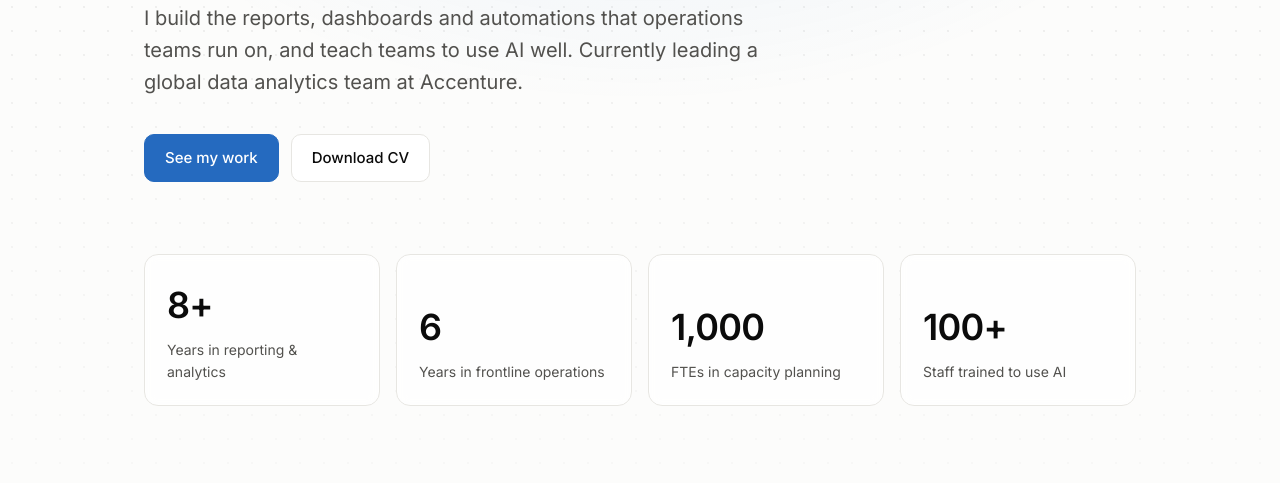
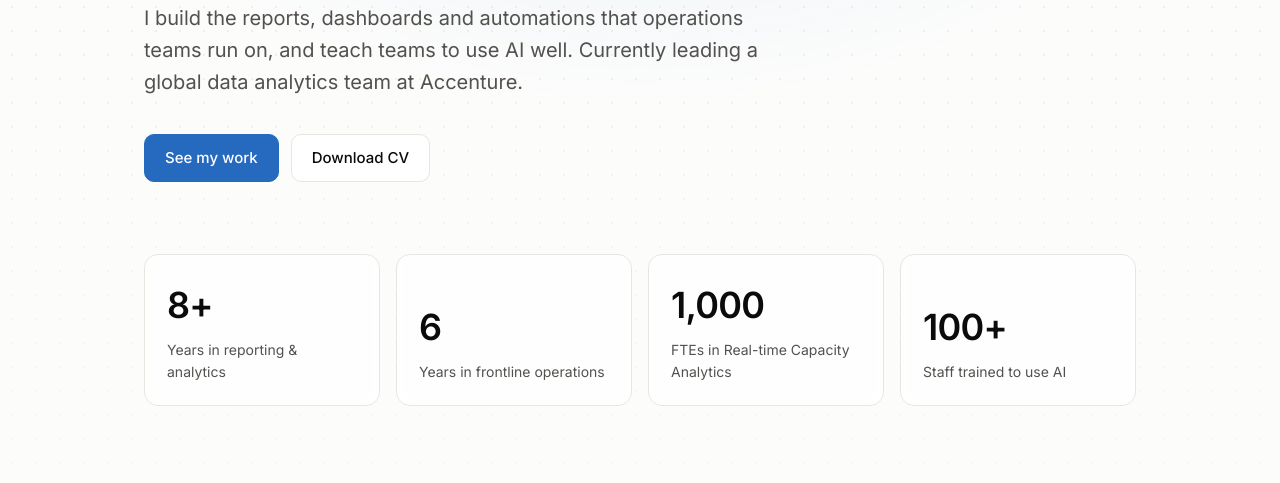
Before and after one commit to pantinpo/pantinpo.github.io, a plain HTML site: page index.html in a window 1280 px wide. Shown: the part 317-800 px from the top of the page. Drawn offline with Linux system fonts and the light colour scheme.

Commit message:
Update index.html

```diff
--- a/index.html
+++ b/index.html
@@ -54,7 +54,7 @@
           <dd data-count="6">6</dd>
         </div>
         <div class="stat" data-reveal style="--delay: 480ms">
-          <dt>FTEs in capacity planning</dt>
+          <dt>FTEs in Real-time Capacity Analytics</dt>
           <dd data-count="1000">1,000</dd>
         </div>
         <div class="stat" data-reveal style="--delay: 560ms">
```
